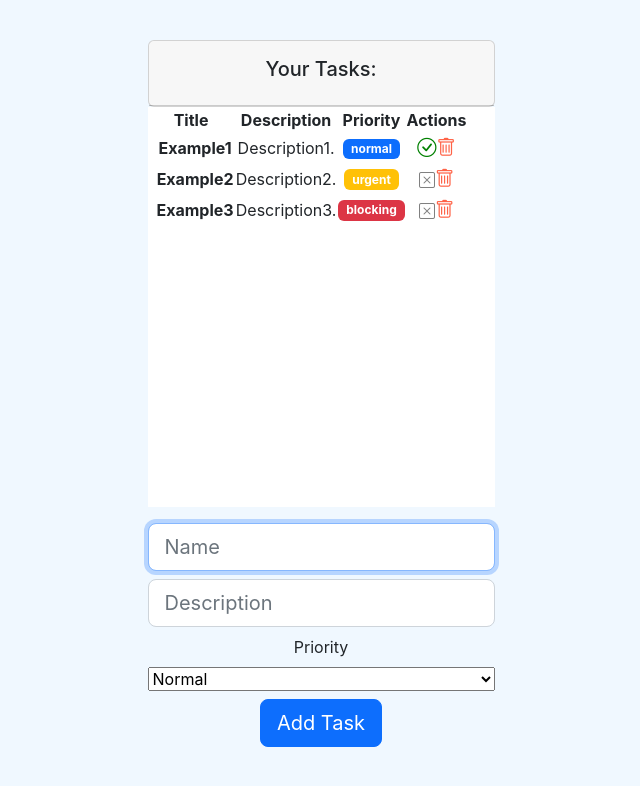
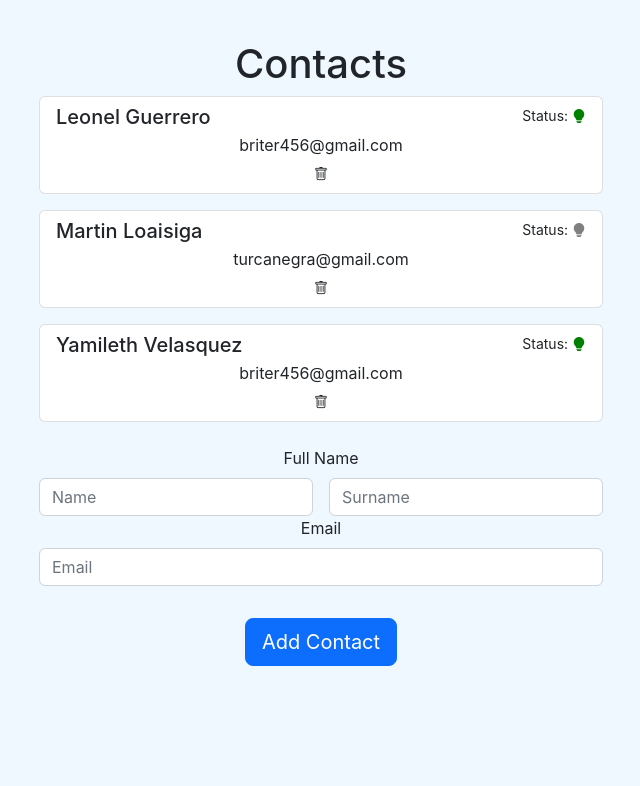
Before and after one commit to LemonMantis5571/Prueba-React, a React (Create React App) app: page / in a window 1280 px wide. Shown: the top 786 px of the page, without its empty margins (319-959 px from the left). Built offline with nearby package versions, Linux system fonts and the light colour scheme.

Commit message:
PRIMER CRUD EN REACT

```diff
--- a/src/App.js
+++ b/src/App.js
@@ -23,7 +23,7 @@ function App() {
         {/* Componente de Listado de Tareas */}
 
         {/* Tarea de ejercicio 1, 2,3 */}
-        {/* <ContactListComponent></ContactListComponent> */}
+        <ContactListComponent></ContactListComponent>
         {/* Ejemplo de uso de hooks */}
         {/* <Ejemplo1></Ejemplo1> */}
         {/* <Ejemplol2></Ejemplol2> */}
@@ -38,7 +38,7 @@ function App() {
         {/* <ClockComponent></ClockComponent> */}
       {/* </header> */}
       {/* <Father></Father> */}
-      <TaskListComponent></TaskListComponent>
+      {/* <TaskListComponent></TaskListComponent> */}
 
     </div>
   );
--- a/src/components/container/contact._list.jsx
+++ b/src/components/container/contact._list.jsx
@@ -1,17 +1,59 @@
-import React from 'react';
+import React, {useState} from 'react';
 import { Contacto } from '../../models/contact.class';
 import ContactComponent from '../pure/contact';
-
+import 'bootstrap/dist/css/bootstrap.css';
+import 'bootstrap-icons/font/bootstrap-icons.css';
+import ContactForm from '../pure/forms/contactForm';
 
 const ContactListComponent = () => {
 
-    const defaultContact = new Contacto('Leonel', 'Guerrero', 'briter456@gmail.com', true);
+    const defaultContact1 = new Contacto('Leonel', 'Guerrero', 'briter456@gmail.com', true);
+    const defaultContact2= new Contacto('Martin', 'Loaisiga', 'turcanegra@gmail.com', false);
+    const defaultContact3 = new Contacto('Yamileth', 'Velasquez', 'briter456@gmail.com', true);
+
+
+    const [contacts, setcontacts] = useState([defaultContact1, defaultContact2, defaultContact3]);
+
+    function deleteContact(contact) {
+        const index = contacts.indexOf(contact);
+        const tempContacto = [...contacts];
+        tempContacto.splice(index, 1);
+        setcontacts(tempContacto);
+    }
+
+    function onlineContact(contact) {
+        const index = contacts.indexOf(contact);
+        const tempContacto = [...contacts];
+
+        tempContacto[index].conectado = !tempContacto[index].conectado;
+        setcontacts(tempContacto);
+    }
+
+    function addContact(contact) {
+        const tempContacto = [...contacts];
+        tempContacto.push(contact);
+        setcontacts(tempContacto);
+    }
+
     return (
         <div>
+            <div className='mb-4'>
+                <h1> Contacts </h1>
+                {contacts.map((contact, index) => {
+                    return ( <ContactComponent key={index}
+                    contact={contact}
+                    remove={deleteContact}
+                    online={onlineContact}>
+                    </ContactComponent>
+                    );
+                }
+            )}
+            </div>
+
             <div>
-                <h1> Tus contactos: </h1>
+                <ContactForm add={addContact}></ContactForm>
             </div>
-            <ContactComponent contact={defaultContact}></ContactComponent>
+
         </div>
     );
 };
--- a/src/components/pure/contact.jsx
+++ b/src/components/pure/contact.jsx
@@ -2,21 +2,34 @@ import React from 'react';
 import PropTypes from 'prop-types';
 import { Contacto } from '../../models/contact.class';
 
+const ContactComponent = ({contact, remove, online}) => {
 
-const ContactComponent = ({contact}) => {
+    function onlineContact () {
+        if (contact.conectado) {
+           return <i onClick={() => online(contact)} className="bi bi-lightbulb-fill" style={{color: 'green'}}></i>
+        }
+
+        return <i onClick={() => online(contact)} className="bi bi-lightbulb-fill" style={{color: 'gray'}}></i>
+    }
+
     return (
-        <div>
-            <h2>Nombre: {contact.nombre}</h2>
-            <h2>Apellido: {contact.apellido}</h2>
-            <h3>Email: {contact.email}</h3>
-            <h4>Conectado: {contact.conectado  ? 'Contacto En Linea' : 'Contacto No Disponible'}</h4>
+        <div className='list-group mb-3'>
+            <span className='list-group-item list-group-item-action ' aria-current='true'>
+                <div className='d-flex w-100 justify-content-between gap-2'>
+                    <h5 className='mb-1 fs-5'>{contact.nombre} {contact.apellido} </h5>
+                    <small>Status: {onlineContact()}</small>
+                </div>
+                <p className='mb-1'>{contact.email}</p>
+                <small><i onClick={() => remove(contact)} className='bi-trash' style={{cursor: 'pointer'}}></i></small>
+            </span>
         </div>
     );
 };
 
 
 ContactComponent.propTypes = {
-    contact: PropTypes.instanceOf(Contacto)
+    contact: PropTypes.instanceOf(Contacto),
+    remove:  PropTypes.func.isRequired
 };
 
 
--- /dev/null
+++ b/src/components/pure/forms/contactForm.jsx
@@ -0,0 +1,47 @@
+import React, {useRef} from 'react';
+import PropTypes from 'prop-types';
+import { Contacto } from '../../../models/contact.class';
+const ContactForm = ({add}) => {
+    const nameRef = useRef('');
+    const surnameRef = useRef('');
+    const emailRef = useRef('');
+    // const conectadoRef = useRef(false);
+
+    function addContact(e) {
+        e.preventDefault();
+        const newContact = new Contacto(
+            nameRef.current.value,
+            surnameRef.current.value,
+            emailRef.current.value,
+            true
+        );
+        add(newContact);
+    }
+
+    return (
+        <div>
+            <form onSubmit={addContact} className='d-flex flex-column justify-content-center align-items-center mt-3 gap-2'>
+                <div className='mb-4 gap-3'>
+                    <label for='fullNameInput' className='form-label'>Full Name</label>
+                    <div className='d-flex gap-3'>
+                        <input ref={nameRef} type='text' className='form-control' id='fullNameInput' placeholder='Name'></input>
+                        <input ref={surnameRef} type='text' className='form-control' id='FullNameInput' placeholder='Surname'></input>
+                    </div>
+
+                    <div>
+                        <label for='fullNameInput' className='form-label'>Email</label>
+                        <input  ref={emailRef} type='text' className='form-control' id='fullNameInput' placeholder='Email'></input>
+                    </div>
+                </div>
+                <button type='submit' className='btn btn-primary btn-lg'>Add Contact</button>
+            </form>
+        </div>
+
+    );
+}
+
+ContactForm.propTypes = {
+    add: PropTypes.func.isRequired
+}
+
+export default ContactForm;
```
